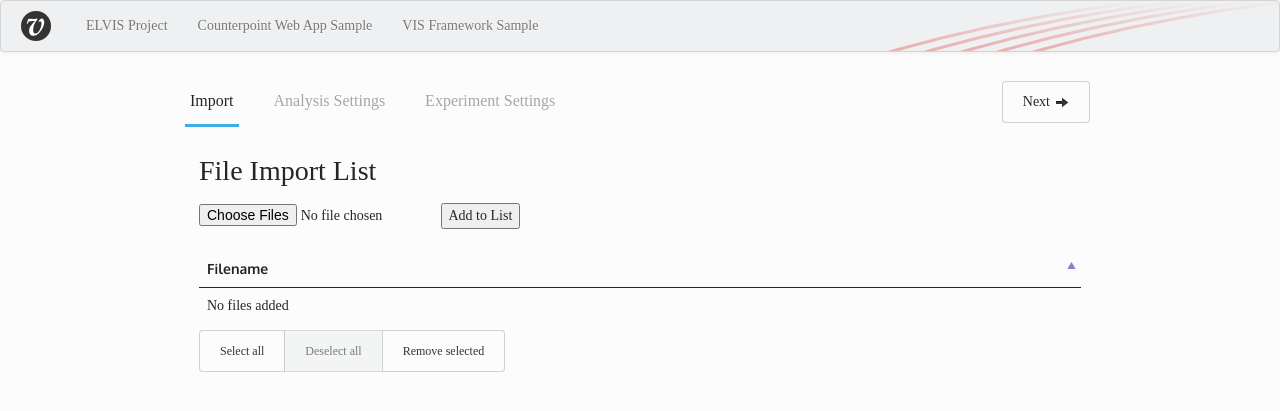
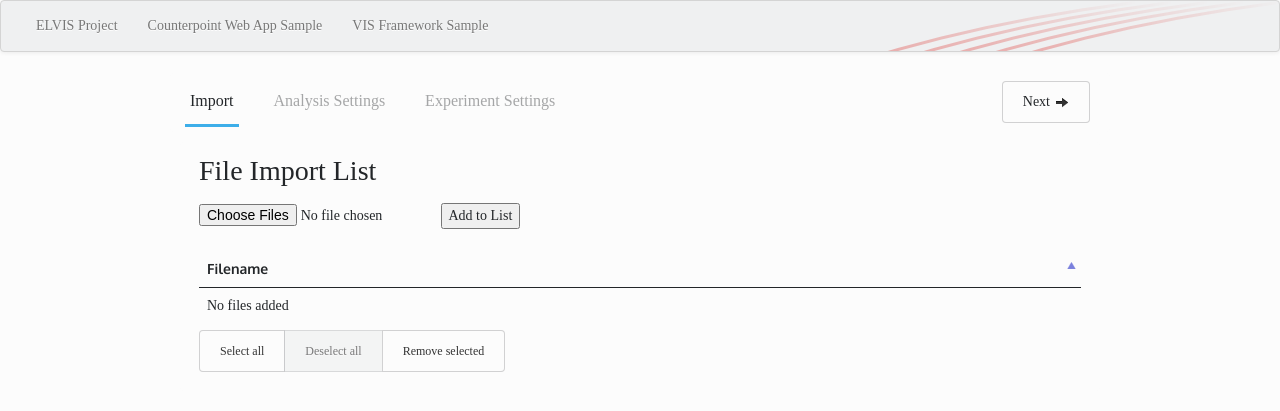
Before and after one commit to ELVIS-Project/web-vis, a Django app: template django_vis/templates/index.html in a window 1280 px wide. Shown: the top 411 px of the page. Run offline with Django 3.2, Linux system fonts and the light colour scheme; the template is opened without the code that fills it: most values are stand-ins (such as "Sample title", 1, 10 or a date in 2020); data that the repository does not hold is empty; parts of the project's set-up code (start-up, migrations or seed data) failed here and were passed over; some libraries are stand-ins or nearby versions; some web fonts are replaced.

Commit message:
Remove the 'V' image from top-left of page

```diff
--- a/django_vis/templates/index.html
+++ b/django_vis/templates/index.html
@@ -414,7 +414,6 @@
             <span class="icon-bar"></span>
             <span class="icon-bar"></span>
           </button>
-          <a class="brand"><img src="{{ STATIC_URL }}img/v.png"></a>
           <div class="nav-collapse collapse">
             <ul class="nav">
               <li>
```
Also changed, not shown: django_vis/static/img/v.png (deleted).
